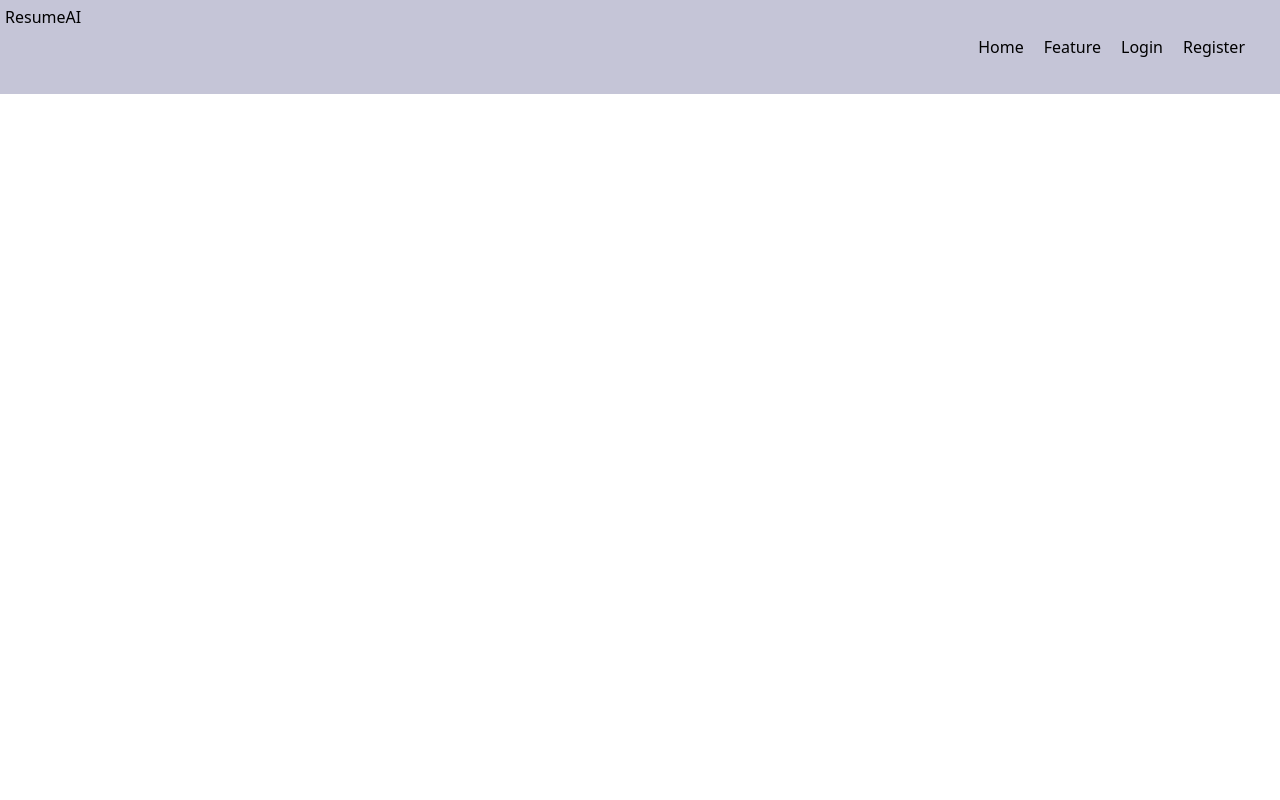
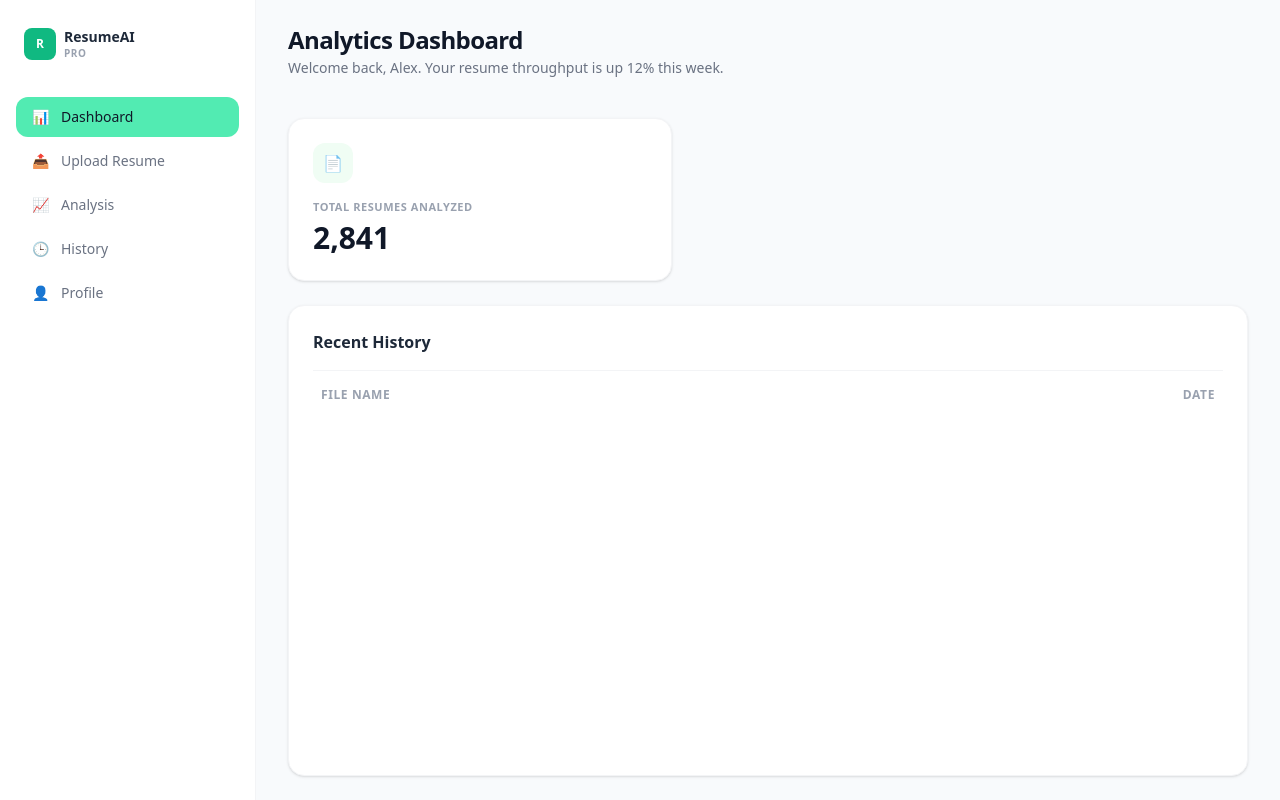
Before and after one commit to monukaush/AI-RESUME-ANALYZER, a React (Vite) app: page /dashboard in a window 1280 px wide. Built offline with nearby package versions, Linux system fonts and the light colour scheme.

Commit message:
Integrate AnalyticDashboard and configure navigation routes

```diff
--- a/index.html
+++ b/index.html
@@ -4,7 +4,7 @@
     <meta charset="UTF-8" />
     <link rel="icon" type="image/svg+xml" href="/vite.svg" />
     <meta name="viewport" content="width=device-width, initial-scale=1.0" />
-    <script src="https://cdn.tailwindcss.com"></script>
+    <link rel="stylesheet" href="./index.css">
     <title>react-h</title>
   </head>
   <body>
--- /dev/null
+++ b/src/AnalyticDashboard.jsx
@@ -0,0 +1,74 @@
+import React from 'react';
+
+function AnalyticDashboard() {
+  return (
+    <div className="flex h-screen w-full bg-[#f8fafc]">
+      <aside className="w-64 bg-white border-r border-gray-100 flex flex-col p-4 gap-y-6">
+        <div className="flex items-center gap-2 px-2 py-3">
+          <div className="w-8 h-8 bg-[#10b981] rounded-lg flex items-center justify-center text-white font-bold text-xs">
+            R
+          </div>
+          <div>
+            <h2 className="text-sm font-bold text-gray-800 leading-tight">ResumeAI</h2>
+            <p className="text-[10px] text-gray-400 uppercase tracking-wider font-semibold">Pro</p>
+          </div>
+        </div>
+
+        <nav className="flex flex-col gap-1">
+          <button className="flex items-center gap-3 w-full px-4 py-2.5 text-sm font-medium rounded-xl bg-[#52ebb2] text-gray-900 transition-colors">
+            <span>📊</span> Dashboard
+          </button>
+          <button className="flex items-center gap-3 w-full px-4 py-2.5 text-sm font-medium rounded-xl text-gray-500 hover:bg-gray-50 hover:text-gray-900 transition-colors">
+            <span>📤</span> Upload Resume
+          </button>
+          <button className="flex items-center gap-3 w-full px-4 py-2.5 text-sm font-medium rounded-xl text-gray-500 hover:bg-gray-50 hover:text-gray-900 transition-colors">
+            <span>📈</span> Analysis
+          </button>
+          <button className="flex items-center gap-3 w-full px-4 py-2.5 text-sm font-medium rounded-xl text-gray-500 hover:bg-gray-50 hover:text-gray-900 transition-colors">
+            <span>🕒</span> History
+          </button>
+          <button className="flex items-center gap-3 w-full px-4 py-2.5 text-sm font-medium rounded-xl text-gray-500 hover:bg-gray-50 hover:text-gray-900 transition-colors">
+            <span>👤</span> Profile
+          </button>
+        </nav>
+      </aside>
+
+      <div className="flex-1 flex flex-col overflow-y-auto">
+        <header className="px-8 pt-6 pb-4">
+          <h1 className="text-2xl font-bold text-gray-900 tracking-tight">
+            Analytics Dashboard
+          </h1>
+          <p className="text-sm text-gray-500 mt-0.5">
+            Welcome back, Alex. Your resume throughput is up 12% this week.
+          </p>
+        </header>
+
+        <main className="flex-1 px-8 py-6 flex flex-col gap-6">
+          <div className="bg-white p-6 rounded-2xl border border-gray-100 shadow-sm max-w-sm">
+            <div className="w-10 h-10 bg-green-50 rounded-xl flex items-center justify-center text-[#10b981] mb-4">
+              📄
+            </div>
+            <p className="text-[11px] font-bold text-gray-400 uppercase tracking-wider">
+              Total Resumes Analyzed
+            </p>
+            <p className="text-3xl font-bold text-gray-900 mt-1">
+              2,841
+            </p>
+          </div>
+
+          <div className="bg-white rounded-2xl border border-gray-100 shadow-sm flex-1 p-6">
+            <h3 className="text-md font-bold text-gray-800 mb-4">Recent History</h3>
+            <div className="w-full border-t border-gray-100 pt-4">
+              <div className="flex justify-between text-xs font-semibold text-gray-400 uppercase tracking-wider px-2">
+                <span>File Name</span>
+                <span>Date</span>
+              </div>
+            </div>
+          </div>
+        </main>
+      </div>
+    </div>
+  );
+}
+
+export default AnalyticDashboard;
--- a/src/App.jsx
+++ b/src/App.jsx
@@ -1,19 +1,24 @@
+// App.jsx
 import { Route, Routes } from 'react-router';
-import Home from './LandingPage'; // 👈 Yahan './Home' ki jagah './LandingPage' kar diya hai
+import Home from './LandingPage';
 import Feature from './Feature';
 import Register from './Register';
 import Login from './Login';
 import NavBar from './NavBar';
+import AnalyticDashBoard from './AnalyticDashboard'; // Import the dashboard
 
 function App() {
   return (
     <>
-      <NavBar />
       <Routes>
-        <Route path="/" element={<Home />} />
-        <Route path="/Feature" element={<Feature />} />
-        <Route path="/Login" element={<Login />} />
-        <Route path="/Register" element={<Register />} />
+        {/* Pages that SHOULD show the Navigation Bar */}
+        <Route path="/" element={<><NavBar /><Home /></>} />
+        <Route path="/Feature" element={<><NavBar /><Feature /></>} />
+        <Route path="/Login" element={<><NavBar /><Login /></>} />
+        <Route path="/Register" element={<><NavBar /><Register /></>} />
+
+        {/* This dashboard will open completely clean, with NO header navbar */}
+        <Route path="/dashboard" element={<AnalyticDashBoard />} />
       </Routes>
     </>
   );
--- a/src/LandingPage.jsx
+++ b/src/LandingPage.jsx
@@ -28,7 +28,10 @@ export default function LandingPage() {
               <p className="text-lg text-gray-600 max-w-xl leading-relaxed">
                 Upload your resume and let our AI engine scan for gaps, optimize keywords, and calculate your competitive score in seconds. Get hired faster by top-tier tech companies.
               </p>
-
+              {/* REMOVE THE OLD /Register LINK AND PASTE YOUR NEW /dashboard LINK HERE: */}
+              <Link to="/dashboard" className="bg-gradient-to-r from-[#10B981] to-[#059669] text-white px-10 py-5 rounded-xl font-bold text-lg hover:scale-105 transition-transform inline-block">
+                Analyze My Resume Now
+              </Link>
               <div className="flex flex-col sm:flex-row items-center gap-4 pt-4">
         <Link to="/Register" className="w-full sm:w-auto bg-gradient-to-r from-green-500 to-green-600 text-white px-6 py-2.5 rounded-xl font-semibold transition-all active:scale-95 flex items-center justify-center gap-2 shadow-sm text-sm ">
   Get Started Free
--- a/src/index.css
+++ b/src/index.css
@@ -0,0 +1 @@
+@import "tailwindcss";
```
